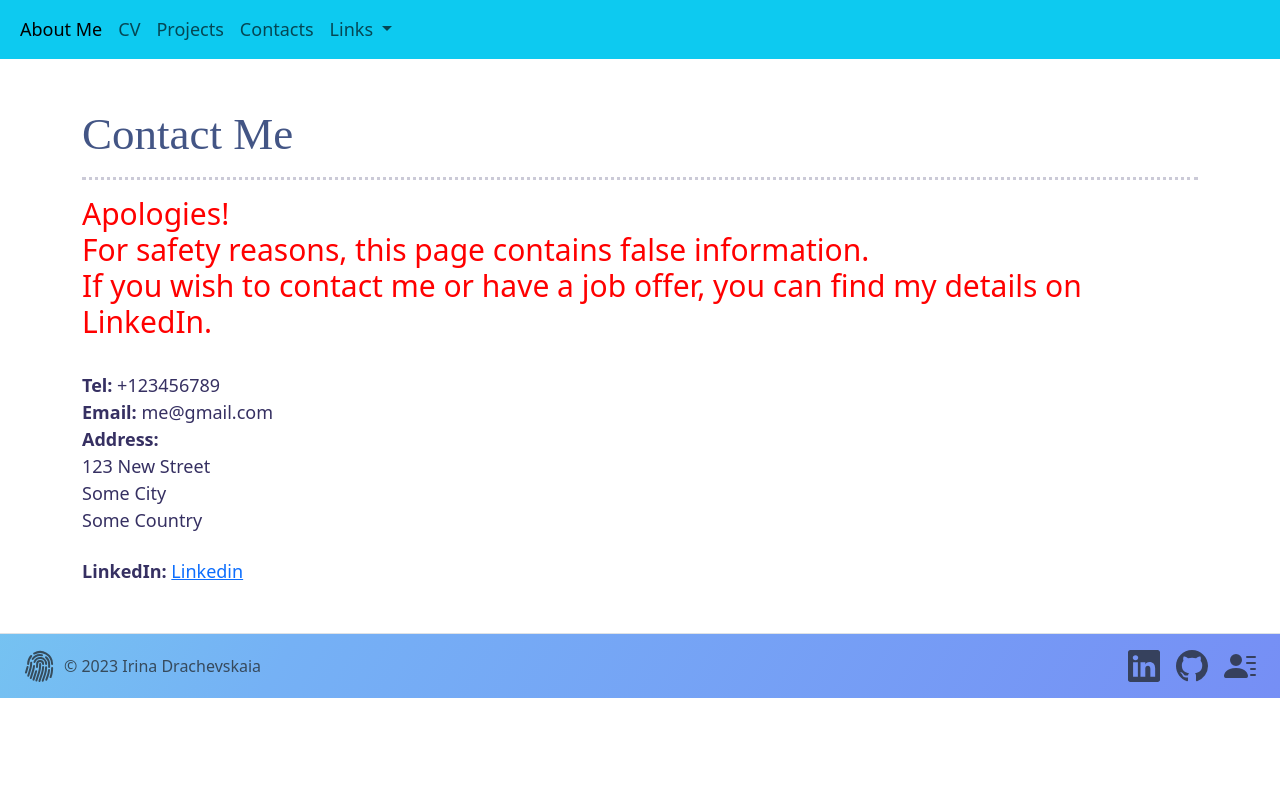
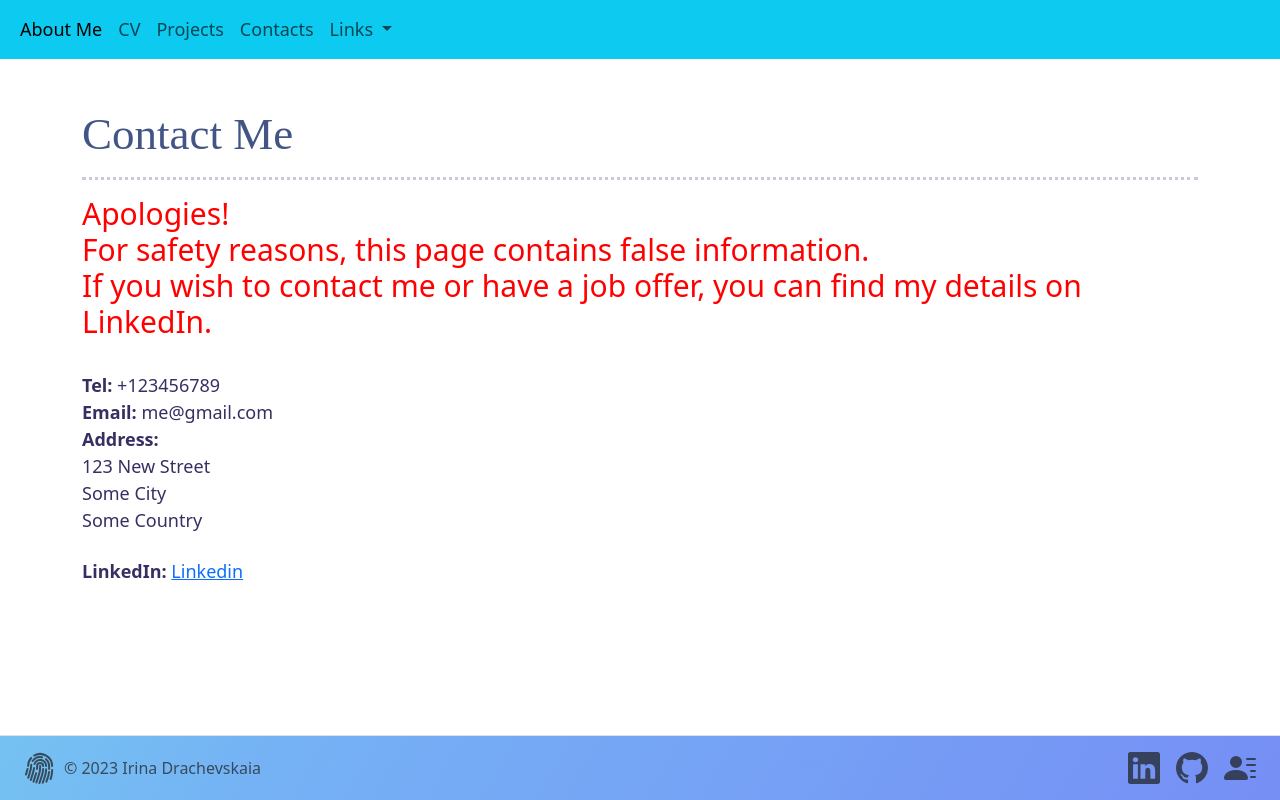
Before and after one commit to IrinaDrachevskaia/Web, a plain HTML site: page contact.html in a window 1280 px wide. Drawn offline with nearby package versions, Linux system fonts and the light colour scheme; a web font is replaced by a local one.

Commit message:
Update style.css

```diff
--- a/style.css
+++ b/style.css
@@ -158,7 +158,14 @@
 
 }
 
-
+@media (min-width: 770px){
+  .footer-down {
+    position: absolute;
+    bottom: 0;
+    width: 100%;
+    z-index: 1000;
+  }
+}
 
 @media (max-width: 650px) {
     .flex-container {
```
